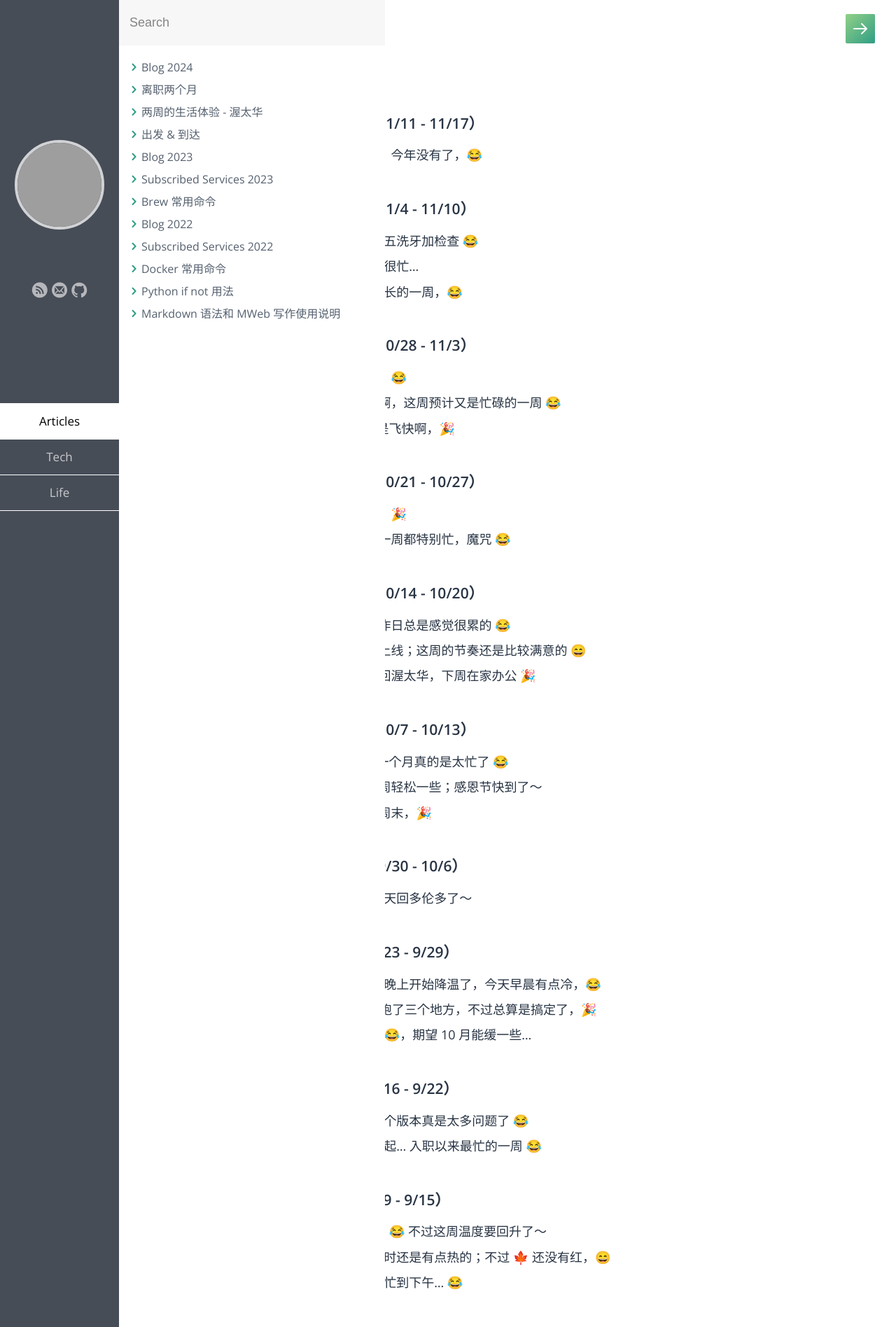
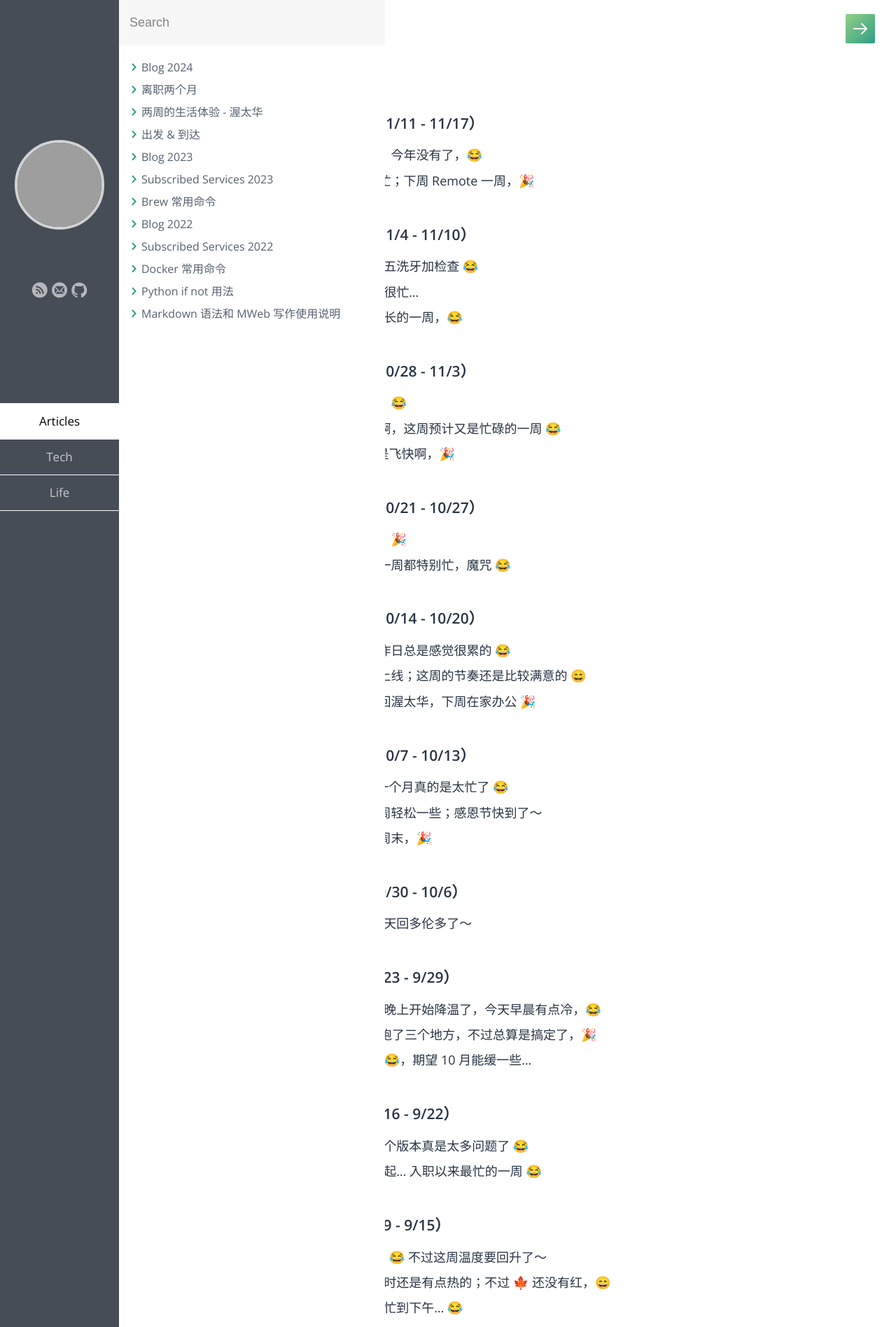
Before and after one commit to samxupeiran/samxupeiran.github.io, a Jekyll site: the page built from _posts/life/2024-01-02-my-blog.md, in a window 1280 px wide. Shown: the top 1896 px of the page at 70% size. Built offline with Jekyll 4.4.1, drawn with Linux system fonts in a browser that asks for light colours; some web fonts are replaced; some of the changed text lies outside the part shown; grey boxes are pictures that could not be loaded.

Commit message:
feat: add weekly blog 11/15

```diff
--- a/_posts/life/2024-01-02-my-blog.md
+++ b/_posts/life/2024-01-02-my-blog.md
@@ -8,6 +8,7 @@ tags: Blog
 
 - ### 2024 年 11 月 第 3 周（11/11 - 11/17）
      - 11/11 往年双十一各种抢，今年没有了，😂
+     - 11/15 周五了，每周都很忙；下周 Remote 一周，🎉
 
 - ### 2024 年 11 月 第 2 周（11/4 - 11/10）
      - 11/4 今天下午补牙，上周五洗牙加检查 😂
```
